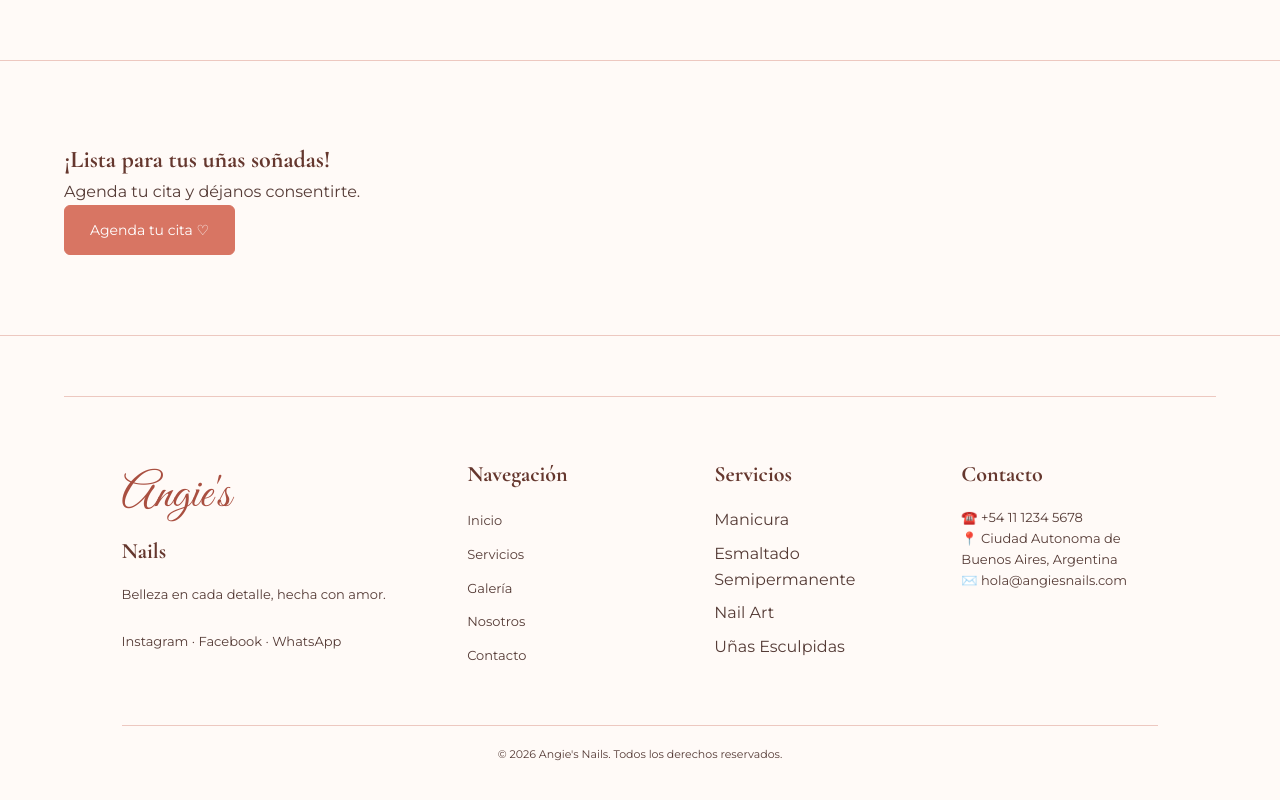
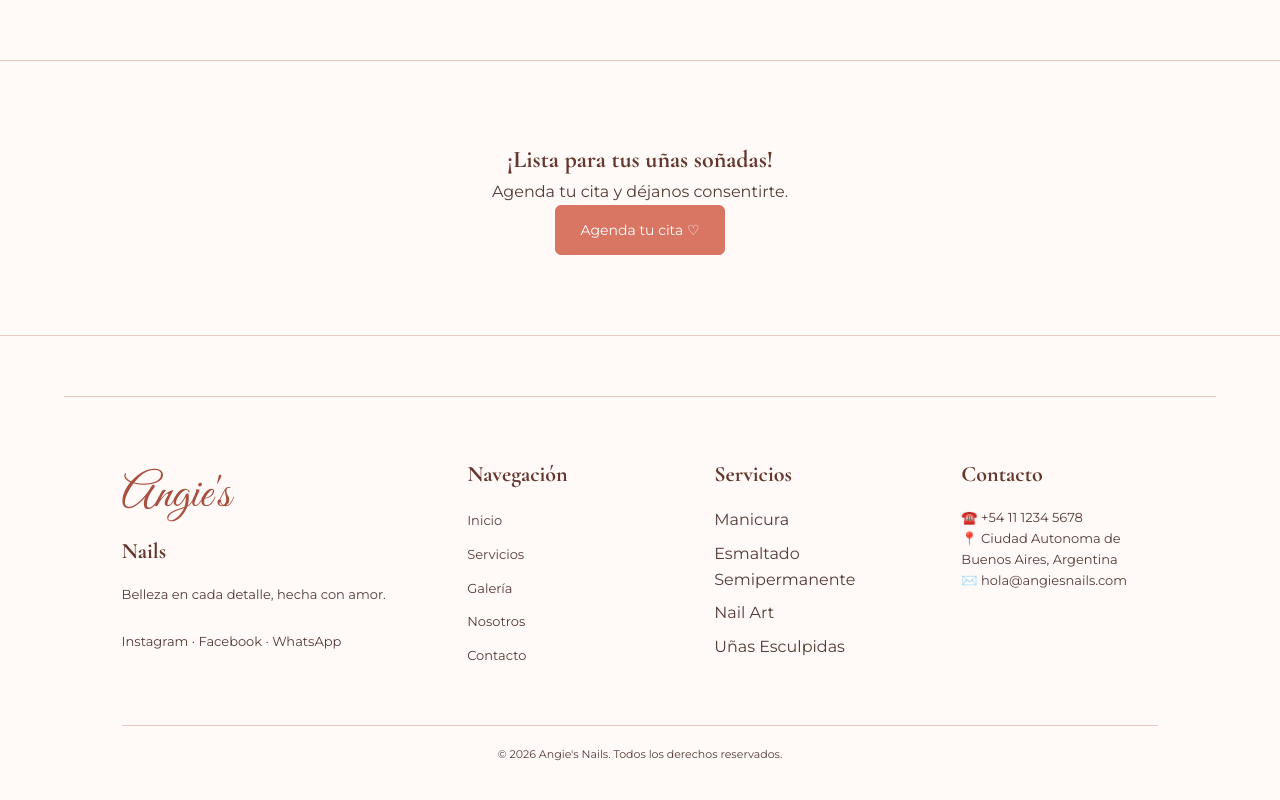
Before and after one commit to YaraHidalgo/angies.nails, a plain HTML site: page index.html in a window 1280 px wide. Shown: the part 2293-3093 px from the top of the page. Drawn offline with nearby package versions, Linux system fonts and the light colour scheme.

Commit message:
change cta

```diff
--- a/style.css
+++ b/style.css
@@ -368,6 +368,13 @@ section {
     object-fit: contain;
     object-position: center
 }
+.cta {
+    text-align: center;
+    display: flex;
+    flex-direction: column;
+    align-items: center;
+    justify-content: center;
+}
 
 /* footer  */
 footer {
```
